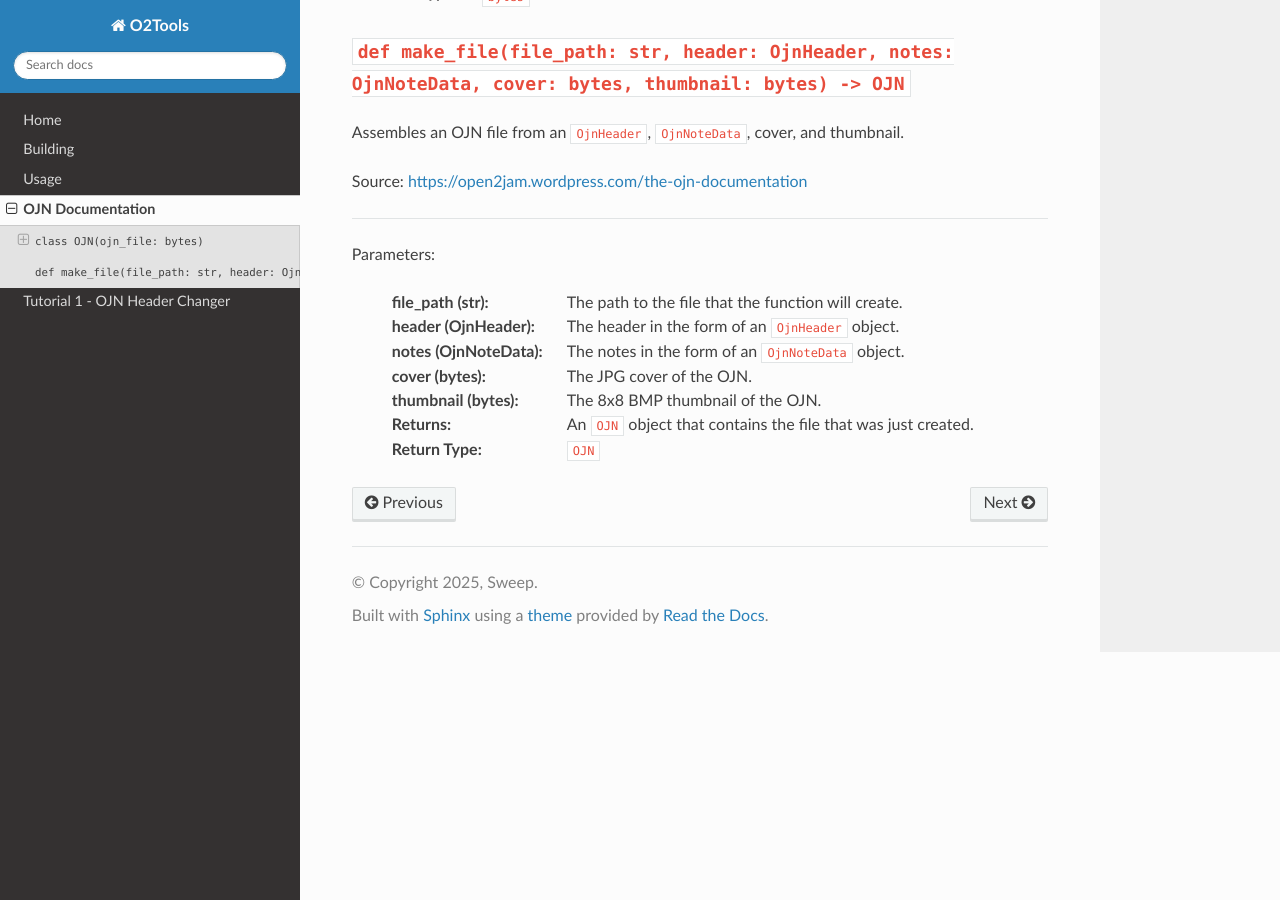
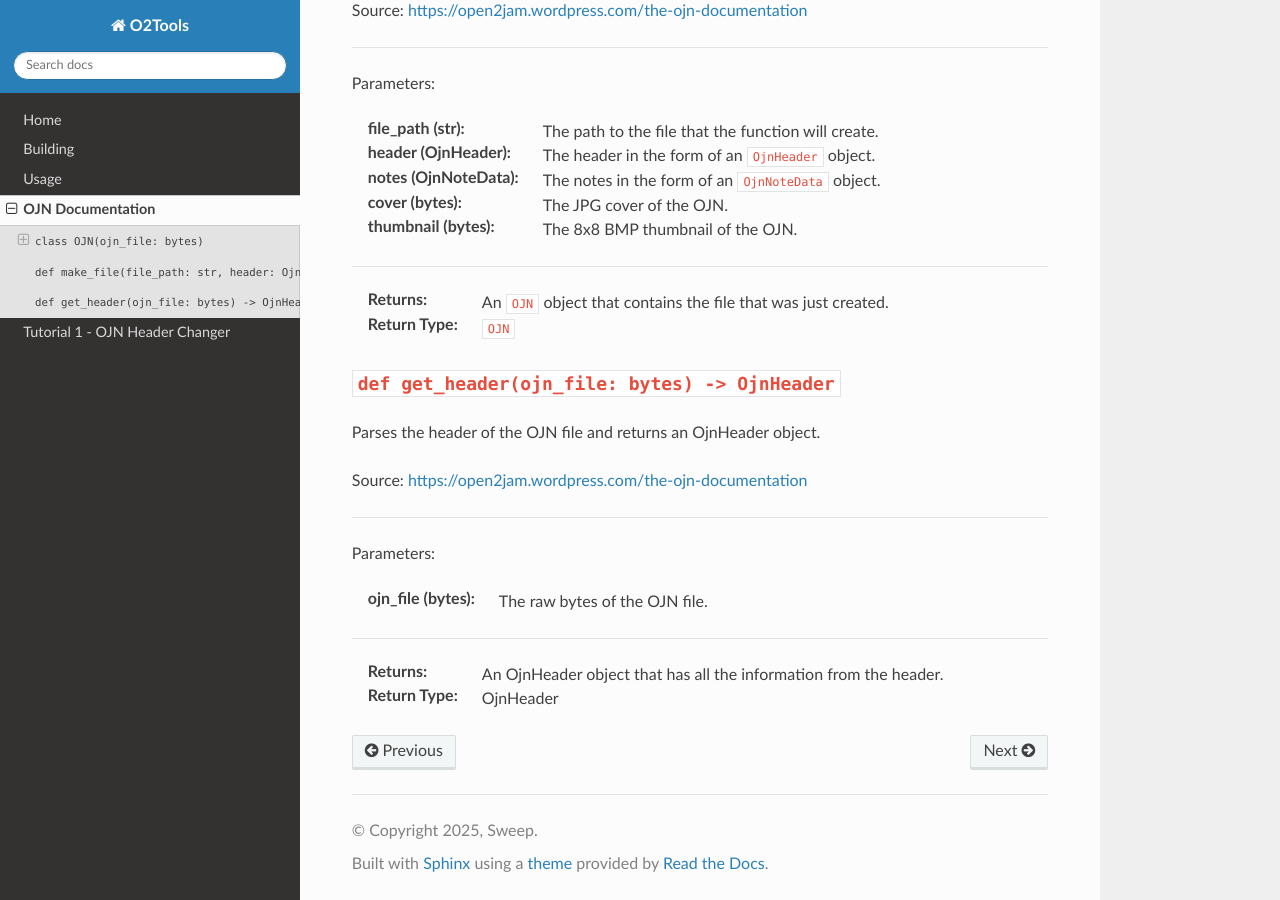
Before and after one commit to SweepSweep2/o2tools-docs, a Sphinx documentation site: the page built from docs/source/O2Tools/OJN.rst, in a window 1280 px wide and 900 px high, scrolled down 1921 px. Built offline with Sphinx 7.4.7 and the Read the Docs theme 3.1.0, drawn with Linux system fonts in a browser that asks for light colours.

Commit message:
Add files via upload

```diff
--- a/docs/source/O2Tools/OJN.rst
+++ b/docs/source/O2Tools/OJN.rst
@@ -83,6 +71,8 @@ Source: https://open2jam.wordpress.com/the-ojn-documentation
 
 :Returns: A ``bytes`` object that contains the cover.
 :Return Type: ``bytes``
+
+----
 
 ``def make_file(file_path: str, header: OjnHeader, notes: OjnNoteData, cover: bytes, thumbnail: bytes) -> OJN``
 ~~~~
@@ -95,11 +85,31 @@ Source: https://open2jam.wordpress.com/the-ojn-documentation
 
 Parameters:
 
-    :file_path (str): The path to the file that the function will create.
-    :header (OjnHeader): The header in the form of an ``OjnHeader`` object.
-    :notes (OjnNoteData): The notes in the form of an ``OjnNoteData`` object.
-    :cover (bytes): The JPG cover of the OJN.
-    :thumbnail (bytes): The 8x8 BMP thumbnail of the OJN.
+:file_path (str): The path to the file that the function will create.
+:header (OjnHeader): The header in the form of an ``OjnHeader`` object.
+:notes (OjnNoteData): The notes in the form of an ``OjnNoteData`` object.
+:cover (bytes): The JPG cover of the OJN.
+:thumbnail (bytes): The 8x8 BMP thumbnail of the OJN.
 
-    :Returns: An ``OJN`` object that contains the file that was just created.
-    :Return Type: ``OJN``
+----
+
+:Returns: An ``OJN`` object that contains the file that was just created.
+:Return Type: ``OJN``
+
+``def get_header(ojn_file: bytes) -> OjnHeader``
+~~~~
+
+Parses the header of the OJN file and returns an OjnHeader object.
+
+Source: https://open2jam.wordpress.com/the-ojn-documentation
+
+----
+
+Parameters:
+
+:ojn_file (bytes): The raw bytes of the OJN file.
+
+----
+
+:Returns: An OjnHeader object that has all the information from the header.
+:Return Type: OjnHeader
--- a/docs/source/index.rst
+++ b/docs/source/index.rst
@@ -10,7 +10,7 @@ O2Tools has the following features:
 
 - Readable OJN Note Sections
 - OJM Sound Extraction (both M30 and OMC)
-- Highly Documentated
+- Highly Documented
 - Easy to Use
 - Fully Object Orientated
 
```
Also changed, not shown: other parts of docs/source/O2Tools/OJN.rst (+9 -21 lines).
